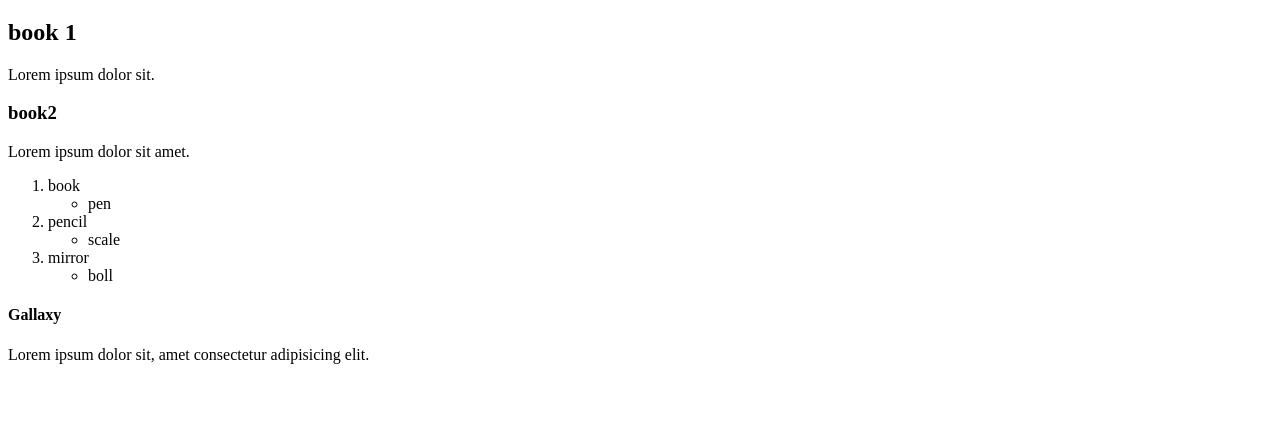
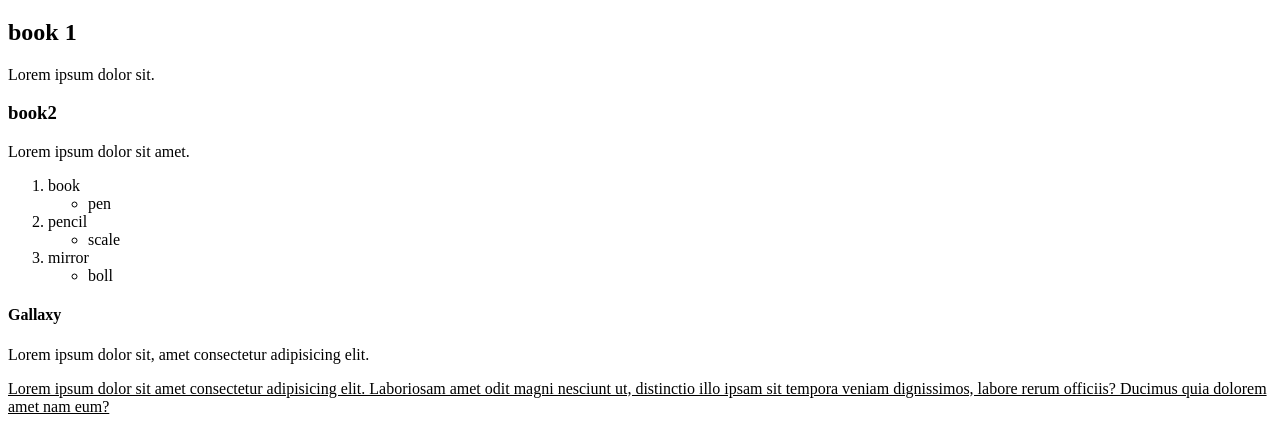
Before and after one commit to Usamakz/Portfolio, a plain HTML site: page project.html/index.html in a window 1280 px wide. Shown: the part 433-865 px from the top of the page. Before the commit the page ends 813 px from the top, so only its background shows below. Drawn offline with Linux system fonts and the light colour scheme.

Commit message:
underline

```diff
--- a/project.html/index.html
+++ b/project.html/index.html
@@ -47,6 +47,7 @@
      </ol>
      <h4> Gallaxy </h4>
      <p> Lorem ipsum dolor sit, amet consectetur adipisicing elit.</p>
+     <u><p>Lorem ipsum dolor sit amet consectetur adipisicing elit. Laboriosam amet odit magni nesciunt ut, distinctio illo ipsam sit tempora veniam dignissimos, labore rerum officiis? Ducimus quia dolorem amet nam eum?</p></u>
 
 
 
```
Also changed, not shown: project.html/demo.html (+1 -0 lines).
